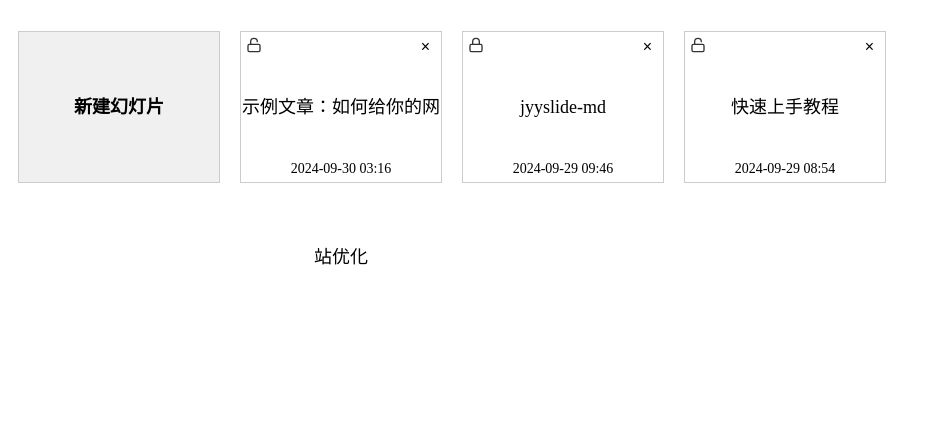
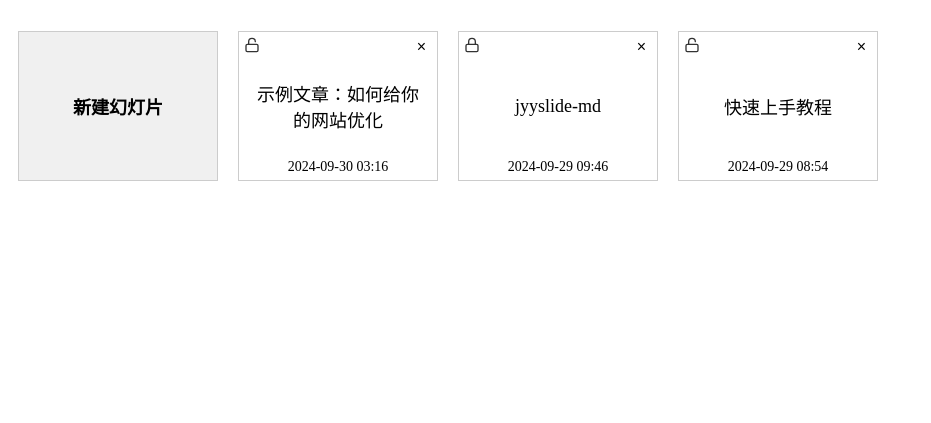
Before and after one commit to xieyumc/jyySlideWeb, a Django app: page / in a window 1280 px wide. Shown: the top 423 px of the page, without its empty margins (0-931 px from the left). Run offline with Django 5.2, Linux system fonts and the light colour scheme; a user stored in the database is signed in; data comes from the database, SQL or seed files in the repository; both versions use the stored data as it was after the commit.

Commit message:
fix：修复标题过长时溢出框的bug

```diff
--- a/slideapp/templates/index.html
+++ b/slideapp/templates/index.html
@@ -16,9 +16,33 @@
             border: 1px solid #ccc;
             position: relative;
             text-align: center;
-            line-height: 150px;
             font-size: 18px;
             cursor: pointer;
+            display: flex; /* 使用 Flex 布局 */
+            flex-direction: column;
+            justify-content: center; /* 垂直居中 */
+            overflow: hidden; /* 隐藏溢出内容 */
+            padding: 10px; /* 添加内边距 */
+            box-sizing: border-box; /* 使 padding 计入总高度 */
+        }
+
+        /* 更新点击区域的样式 */
+        .slide-item > div[onclick] {
+            flex: 1;
+            display: flex;
+            flex-direction: column;
+            justify-content: center;
+        }
+
+        /* 更新标题样式 */
+        .slide-item > div[onclick] > span.title-text {
+            overflow-wrap: break-word; /* 自动换行 */
+            word-break: break-all; /* 强制换行 */
+            display: -webkit-box; /* 兼容 WebKit 内核的浏览器 */
+            -webkit-line-clamp: 3; /* 显示最多 3 行 */
+            -webkit-box-orient: vertical;
+            overflow: hidden; /* 超出部分隐藏 */
+            text-overflow: ellipsis; /* 显示省略号 */
         }
 
         .slide-item .title {
@@ -102,13 +126,15 @@
             <button class="lock-button" onclick="toggleLock({{ slide.id }}, {{ slide.lock|yesno:'true,false' }})">
                 {% if slide.lock %}
                     <!-- 锁定状态的SVG图标 -->
-                    <svg width="16" height="16" viewBox="0 0 24 24" fill="none" stroke="currentColor" stroke-width="2" stroke-linecap="round" stroke-linejoin="round" class="icon-lock">
+                    <svg width="16" height="16" viewBox="0 0 24 24" fill="none" stroke="currentColor" stroke-width="2"
+                         stroke-linecap="round" stroke-linejoin="round" class="icon-lock">
                         <rect x="3" y="11" width="18" height="11" rx="2" ry="2"></rect>
                         <path d="M7 11V7a5 5 0 0 1 10 0v4"></path>
                     </svg>
                 {% else %}
                     <!-- 解锁状态的SVG图标 -->
-                    <svg width="16" height="16" viewBox="0 0 24 24" fill="none" stroke="currentColor" stroke-width="2" stroke-linecap="round" stroke-linejoin="round" class="icon-unlock">
+                    <svg width="16" height="16" viewBox="0 0 24 24" fill="none" stroke="currentColor" stroke-width="2"
+                         stroke-linecap="round" stroke-linejoin="round" class="icon-unlock">
                         <rect x="3" y="11" width="18" height="11" rx="2" ry="2"></rect>
                         <path d="M7 11V7a5 5 0 0 1 10 0"></path>
                     </svg>
```
Also changed, not shown: slideapp/templates/public_slides.html (+27 -1 lines), db.sqlite3.
